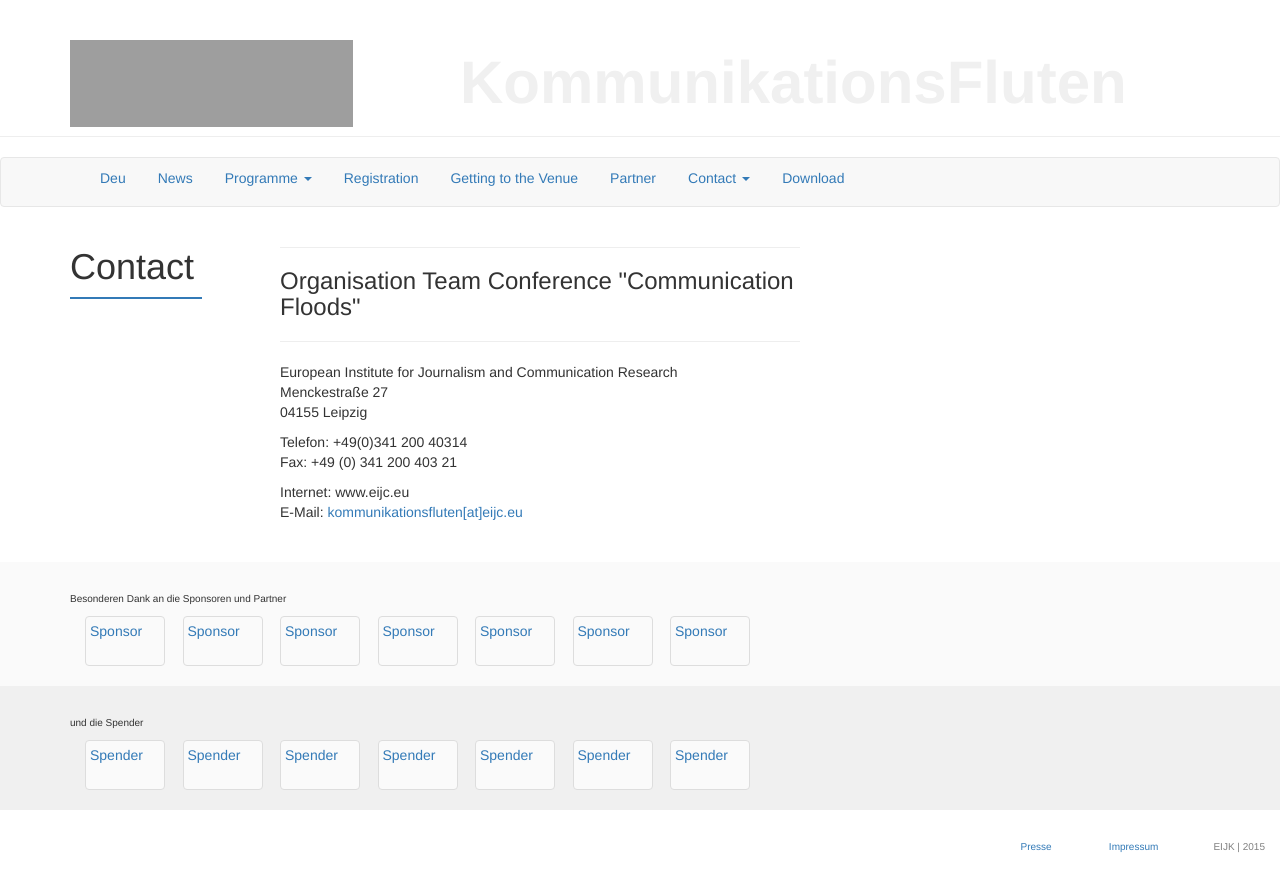
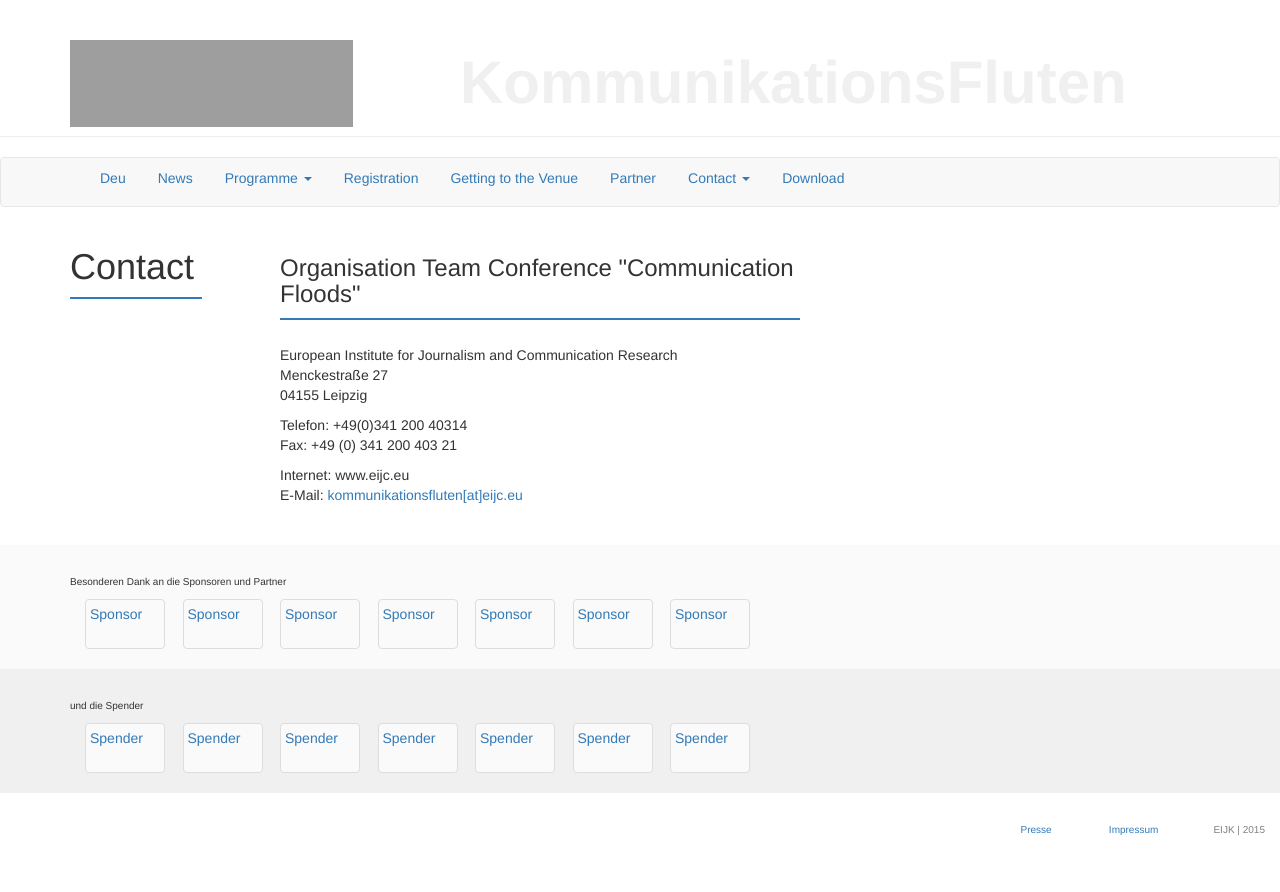
Before and after one commit to susedev/test, a Jekyll site: the page built from contact.html, in a window 1280 px wide. Shown: the top 892 px of the page. Built offline with Jekyll 4.4.1, drawn with Linux system fonts in a browser that asks for light colours; nearby versions of some CDN libraries; grey boxes are pictures that could not be loaded.

Commit message:
Update contact.html

```diff
--- a/contact.html
+++ b/contact.html
@@ -2,10 +2,10 @@
 title: Contact
 language: en
 ---
-<hr noshade="noshade" size="1" />
-<h3>Organisation Team Conference &quot;Communication Floods&quot;</h3>
 
-<hr noshade="noshade" size="1" />
+<h3 style="margin-top: 28px;">Organisation Team Conference &quot;Communication Floods&quot;</h3>
+
+<div class="box" style="background-color: #337AB7; height:2px; margin-top:3px; margin-bottom:25px;"></div>
 <p>European Institute for Journalism and Communication Research<br />
 Menckestra&szlig;e 27<br />
 04155 Leipzig</p>
```
